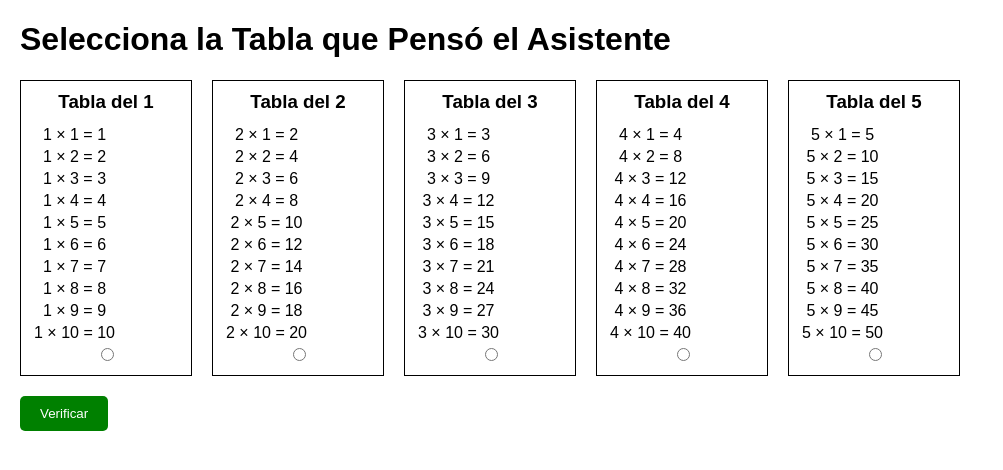
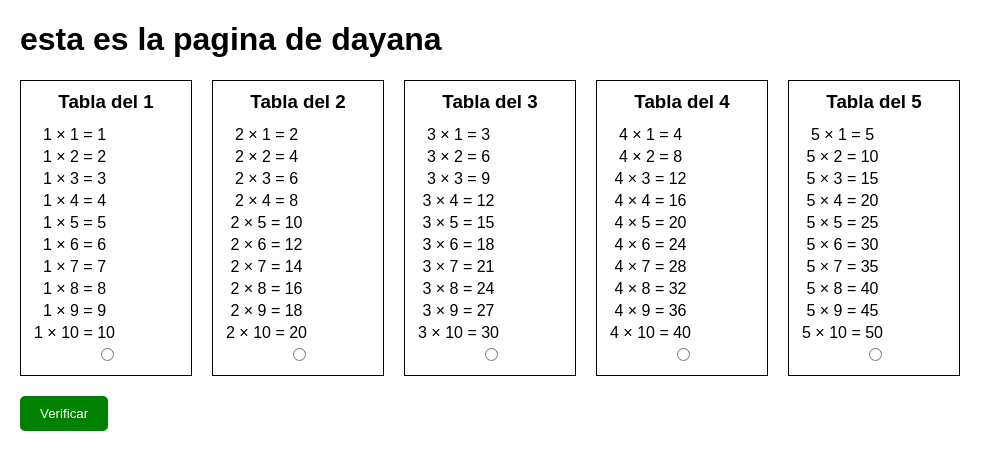
Before and after one commit to Dayana0130/pagina, a plain HTML site: page index.html in a window 1280 px wide. Shown: the whole page, without its empty margins (0-1003 px from the left). Drawn offline with Linux system fonts and the light colour scheme.

Commit message:
mi 4 cambio

```diff
--- a/index.html
+++ b/index.html
@@ -43,7 +43,7 @@
     </style>
 </head>
 <body>
-    <h1>Selecciona la Tabla que Pensó el Asistente</h1>
+    <h1>esta es la pagina de dayana</h1>
     <div class="tabla-container" id="tablas">
         <!-- Las tablas se generarán dinámicamente aquí -->
     </div>
```
